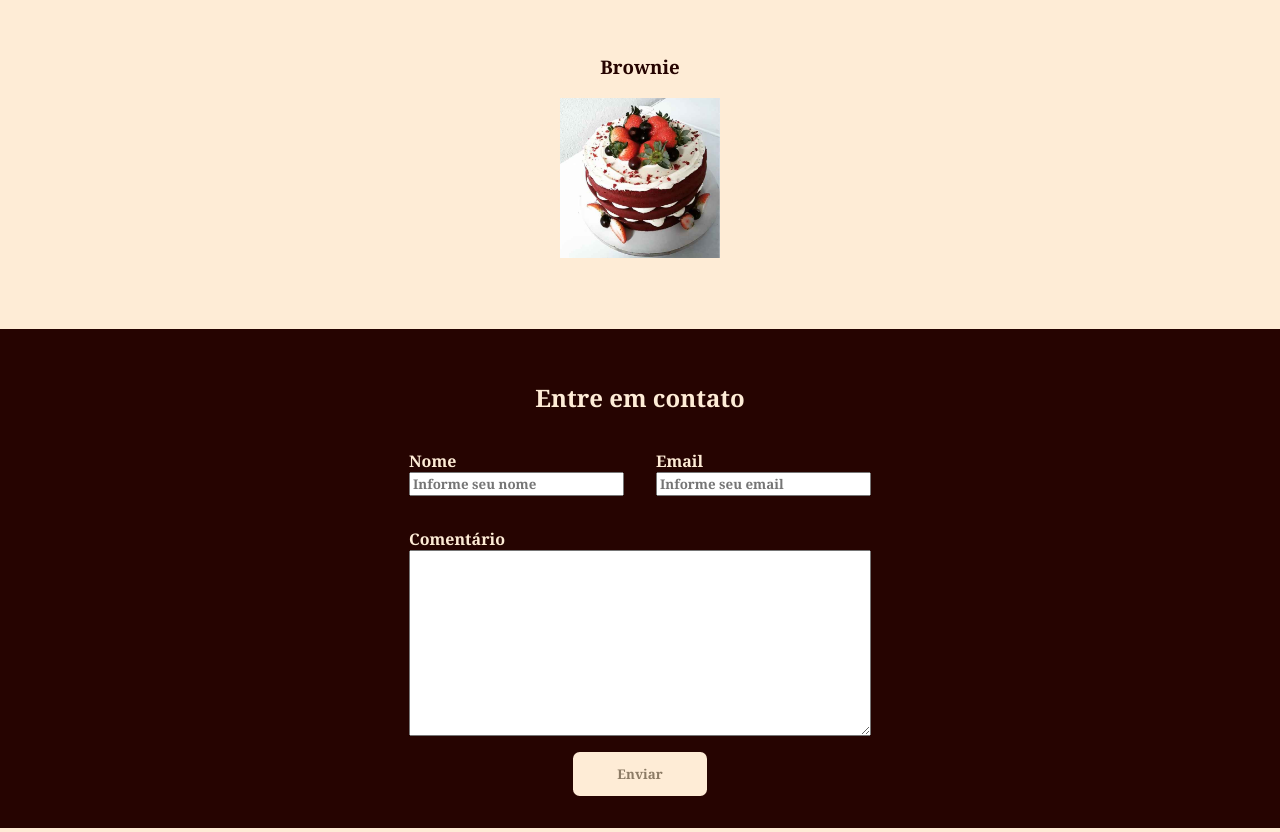
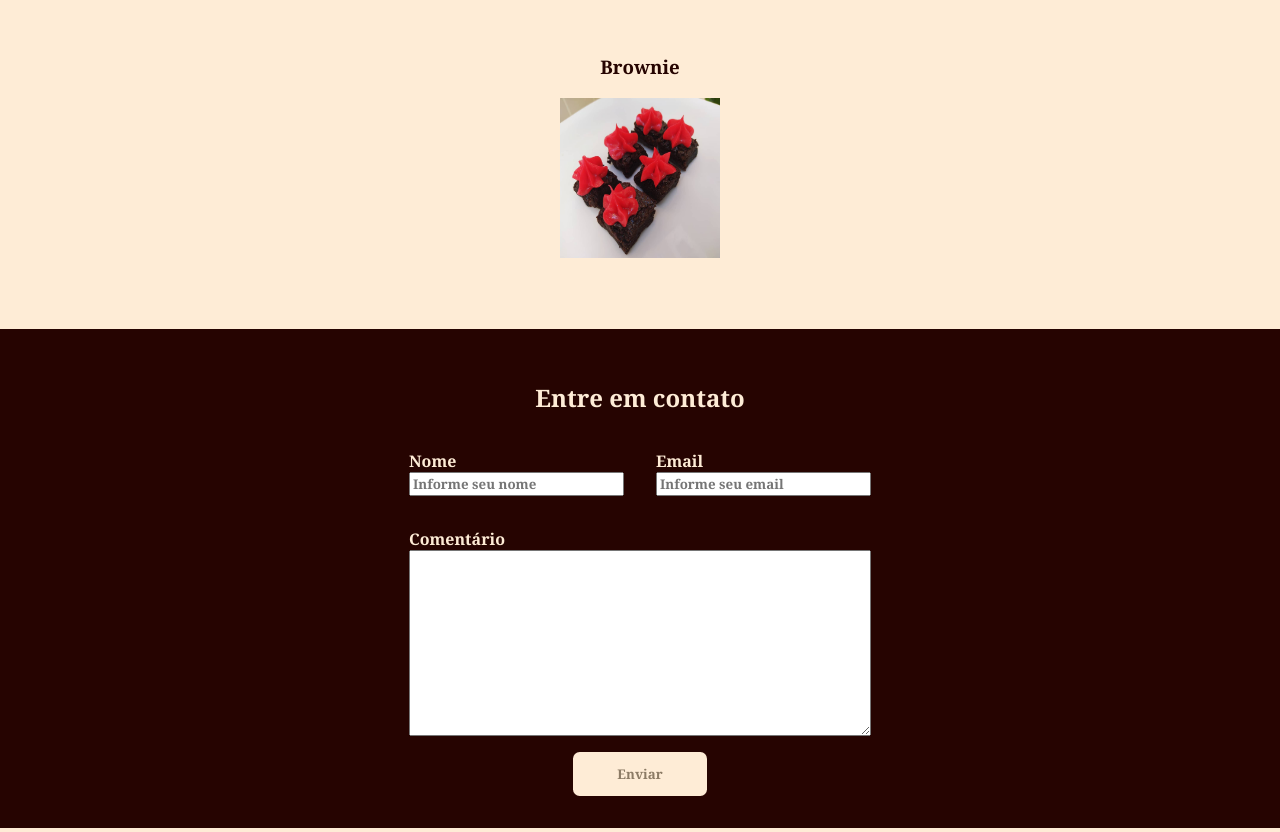
Before and after one commit to thiagojorgelins/thiagojorgelins.github.io, a plain HTML site: page index.html in a window 1280 px wide. Shown: the part 1549-2381 px from the top of the page. Drawn offline with nearby package versions, Linux system fonts and the light colour scheme.

Commit message:
Update index.html

```diff
--- a/index.html
+++ b/index.html
@@ -97,7 +97,7 @@
                 </div>
                 <div class="container-geral-com-imagem">
                     <h3>Brownie</h3>
-                    <img src="image/produtos/redvelvet.jpg" alt="" class="img">
+                    <img src="image/produtos/brownie.jpg" alt="" class="img">
                 </div>
             </div>
         </section>
```
